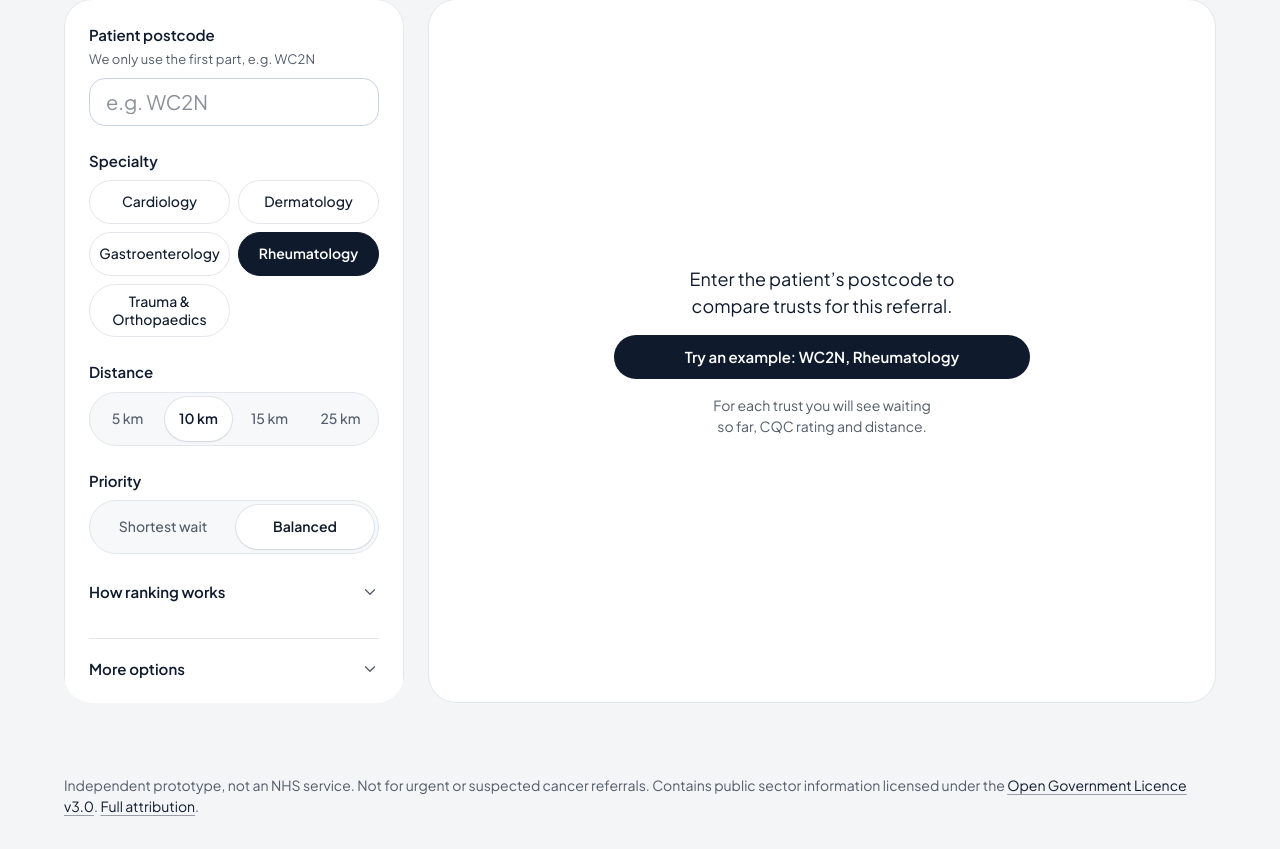
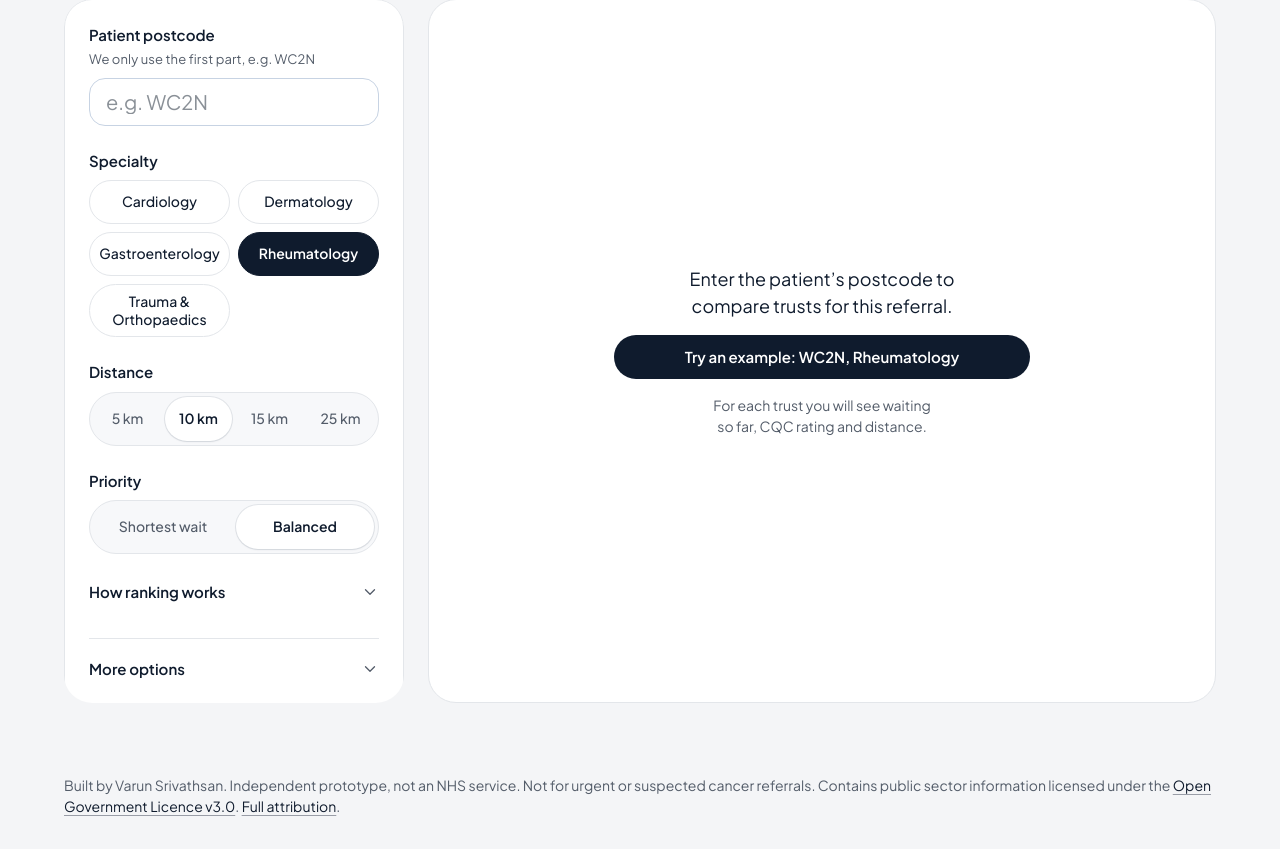
Before and after one commit to varun3445/referral-compass, a Next.js app: page / in a window 1280 px wide. Shown: the part 180-1029 px from the top of the page. Built offline with nearby package versions, Linux system fonts and the light colour scheme.

Commit message:
M4m author credit
Co-Authored-By: Claude Opus 5.5 <noreply@anthropic.com>

```diff
--- a/app/layout.js
+++ b/app/layout.js
@@ -8,6 +8,8 @@ const sans = Plus_Jakarta_Sans({ subsets: ['latin'], weight: ['400', '500', '600
 
 export const metadata = {
   title: 'Referral Compass',
+  authors: [{ name: 'Varun Srivathsan' }],
+  creator: 'Varun Srivathsan',
   description: 'Compare NHS trusts for a routine referral by waiting so far and distance. Independent prototype, not an NHS service.',
 };
 
@@ -21,7 +23,7 @@ export default function RootLayout({ children }) {
         {children}
         <footer className="site-footer">
           <p>
-            Independent prototype, not an NHS service. Not for urgent or suspected cancer referrals. Contains public
+            Built by Varun Srivathsan. Independent prototype, not an NHS service. Not for urgent or suspected cancer referrals. Contains public
             sector information licensed under the{' '}
             <a href="https://www.nationalarchives.gov.uk/doc/open-government-licence/version/3/">Open Government Licence v3.0</a>.{' '}
             <Link href="/data#licence">Full attribution</Link>.
```
Also changed, not shown: 1 other file (tests, documents, lock files or other folders).
